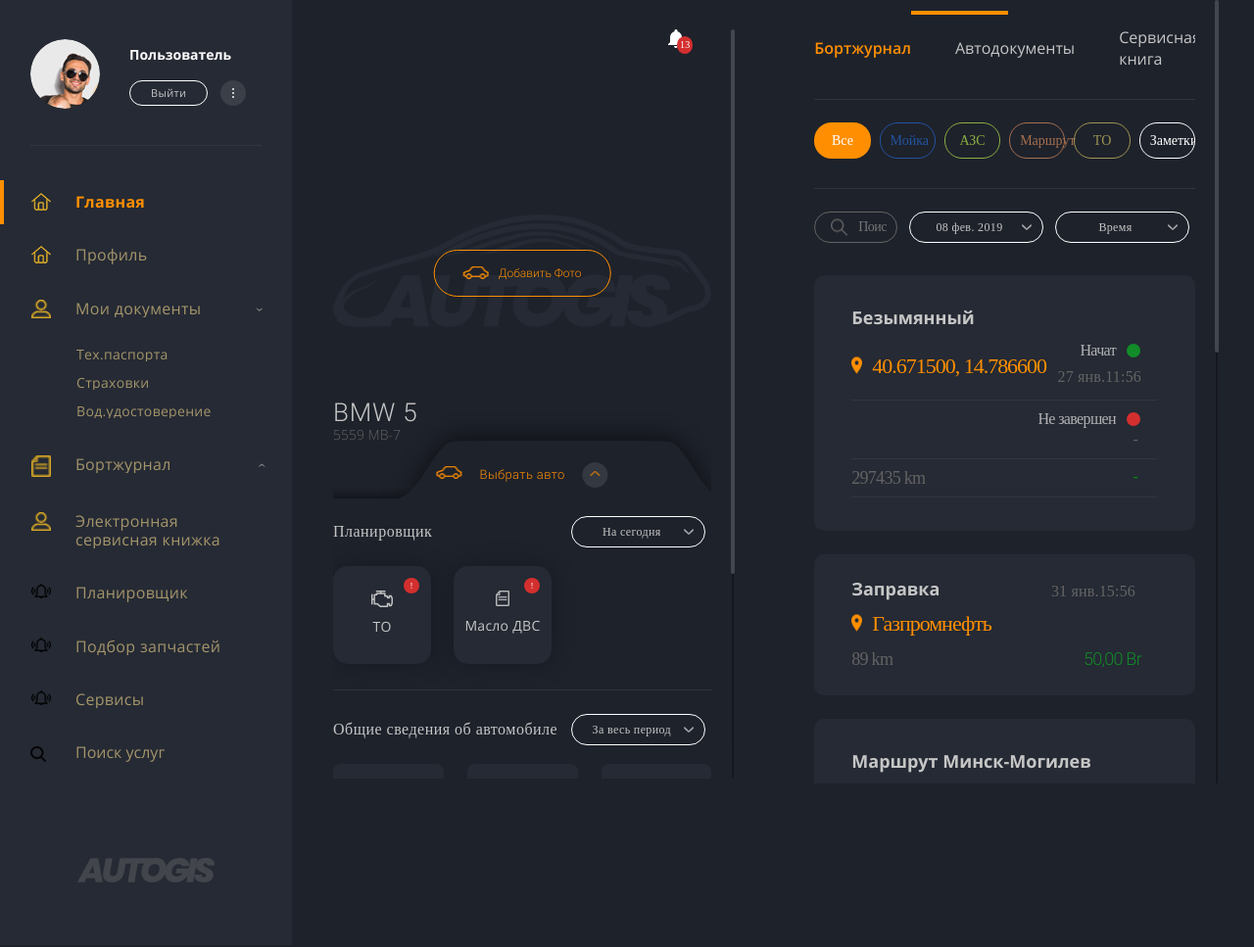
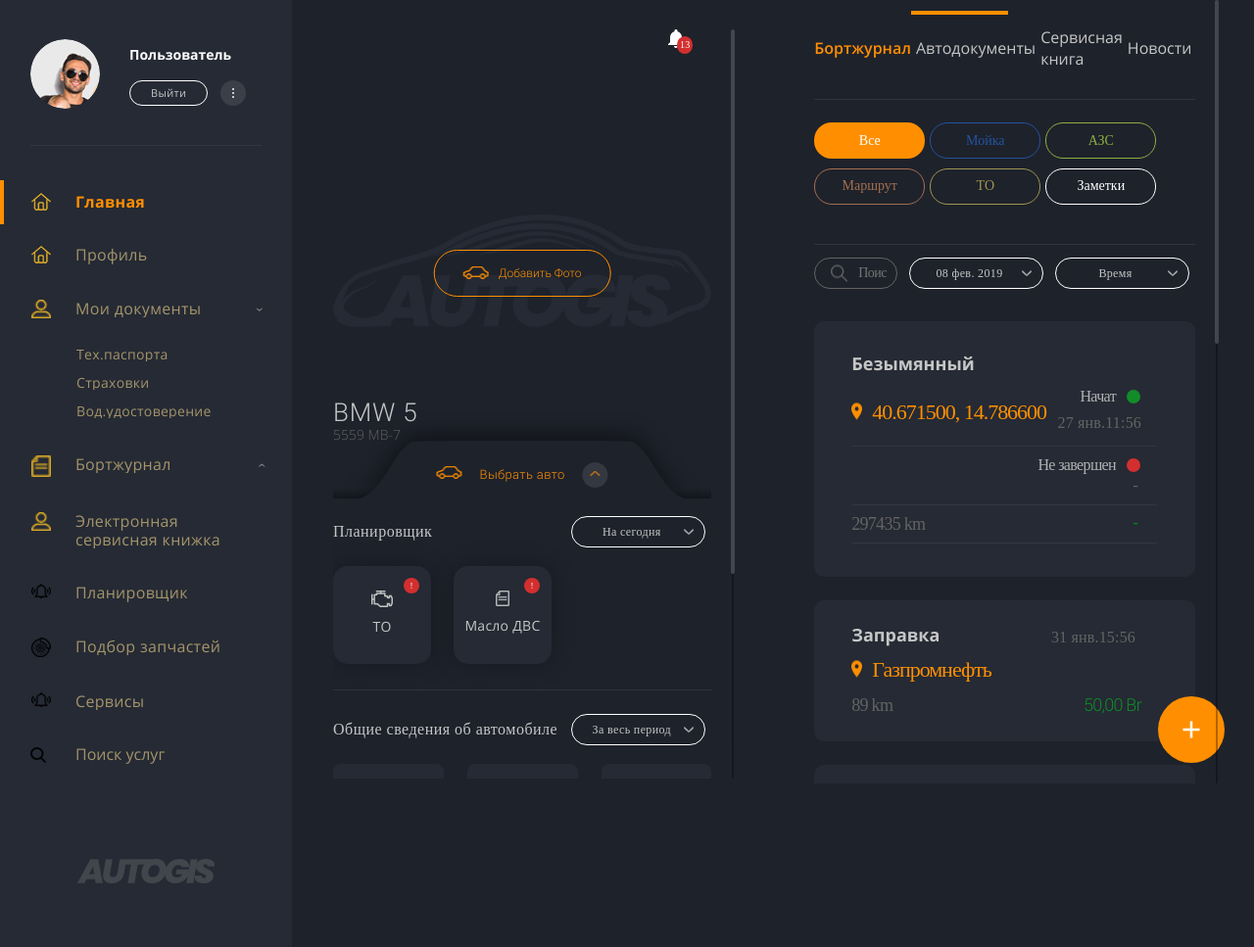
Before and after one commit to juniorcreator/bortjurnal, a website: page index.html in a window 1280 px wide. Shown: the whole page at 98% size. Drawn offline with Linux system fonts and the light colour scheme; a web font is replaced by a local one.

Commit message:
added plus

```diff
--- a/index.html
+++ b/index.html
@@ -75,7 +75,7 @@
                 <a href="#">Планировщик</a>
               </li>
               <li class="nav__item">
-                <img src="resources/img/nav/5.png" alt="item">
+                <img src="resources/img/nav/6.png" alt="item">
                 <a href="#">Подбор запчастей</a>
               </li>
               <li class="nav__item">
@@ -579,6 +579,7 @@
               </li>
             </ul>
           </div>
+          <span class="add-item"><img src="resources/img/filter/add.png" alt="add"></span>
         </div>
       </section>
 
--- a/resources/sass/blocks/_block_filter.scss
+++ b/resources/sass/blocks/_block_filter.scss
@@ -4,6 +4,7 @@
   padding: 0 30px 0 40px;
   max-height: 100vh;
   overflow: hidden;
+  position: relative;
   &__nav {
     display: flex;
     align-items: center;
@@ -49,13 +50,16 @@
 ////tabs
 .tabs {
   display: flex;
-  justify-content: space-between;
+  justify-content: flex-start;
   align-items: center;
   padding-bottom: 30px;
   border-bottom: 1px solid #2f343f;
-  margin-bottom: 23px;
+  margin-bottom: 13px;
   &__item {
-    width: calc((100% - 45px) / 6);
+    margin-bottom: 10px;
+   max-width: 113px;
+    width: 100%;
+    margin-right: 5px;
     &:last-child {
       margin-right: 0;
     }
@@ -106,6 +110,9 @@
         border-color: #fff;
       }
     }
+  }
+  @include lg_1500 {
+    flex-wrap: wrap;
   }
 }
 ///form search
@@ -212,3 +219,17 @@
     }
   }
 }
+
+.add-item {
+  position: fixed;
+  bottom: 21px;
+  right: 30px;
+  width: 68px;
+  height: 68px;
+  border-radius: 50%;
+  cursor: pointer;
+  background-color: #FF8F00;
+  display: flex;
+  justify-content: center;
+  align-items: center;
+}
--- a/resources/sass/blocks/_filter_nav.scss
+++ b/resources/sass/blocks/_filter_nav.scss
@@ -1,11 +1,14 @@
 .filter-nav {
+  max-width: 550px;
+  width: 100%;
+  margin-right: 20px;
   &__list {
     display: flex;
-    justify-content: flex-start;
+    justify-content: space-between;
     align-items: center;
   }
   &__item {
-    margin-right: 45px;
+    margin-right: 5px;
     &:last-child {
       margin-right: 0;
     }
--- a/resources/sass/pages/_home.scss
+++ b/resources/sass/pages/_home.scss
@@ -214,6 +214,7 @@
   padding-top: 30px;
   margin-top: -36px;
   svg {
+    max-width: 100%;
     margin-bottom: -6px;
     filter: drop-shadow( 0px -6px 11px rgba(0, 0, 0, 0.46));
     path {
--- a/resources/sass/query/_query.scss
+++ b/resources/sass/query/_query.scss
@@ -1,5 +1,8 @@
 @mixin lg_1920 {
   @media (max-width: 1920px) { @content; }
+}
+@mixin lg_1500 {
+  @media (max-width: 1500px) { @content; }
 }
 @mixin lg_1441 {
   @media (max-width: 1441px) { @content; }
```
Also changed, not shown: public/css/app.css, resources/img/filter/add.png (added), 1 other file.
